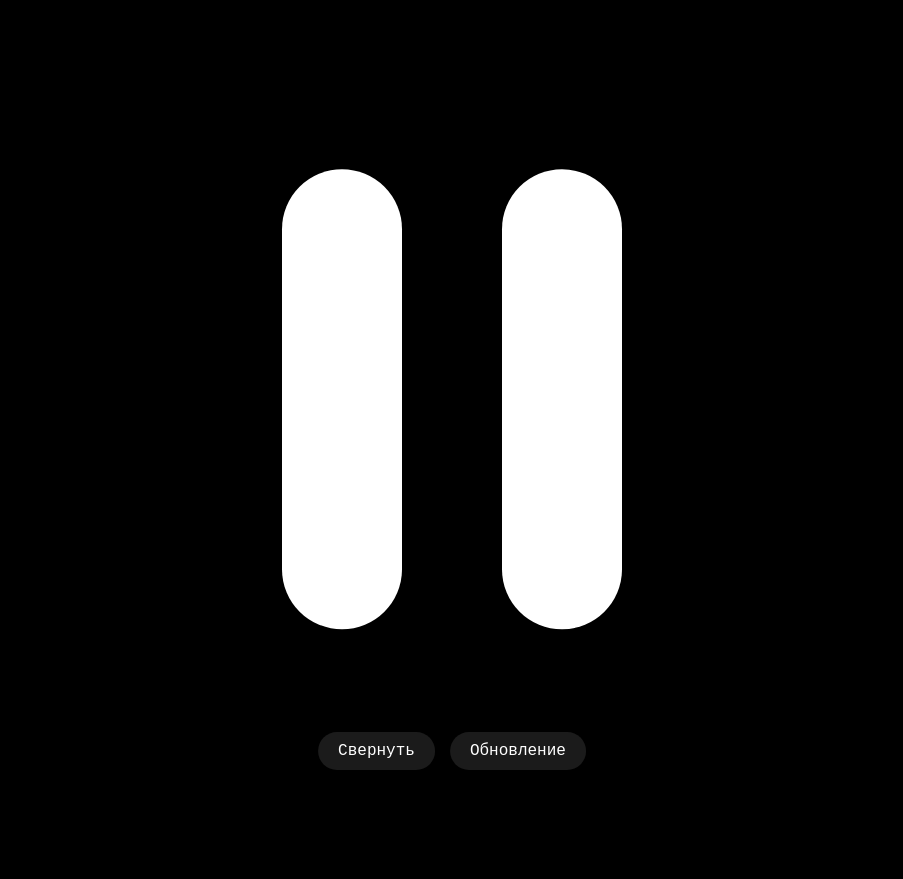
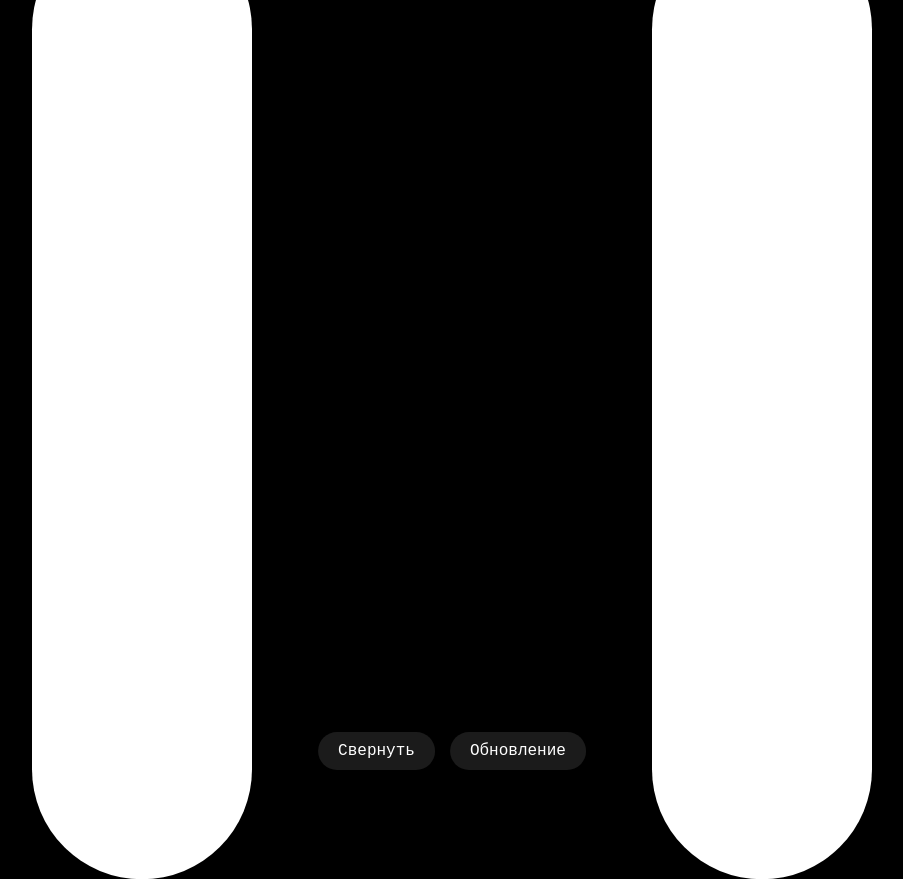
Before and after one commit to Blue-Kod/R2, a Flask app: page / in a window 1280 px wide. Shown: the whole page, without its empty margins (188-1091 px from the left). Before the commit the page ends 770 px from the top, so only its background shows below. Run offline with Flask 2, Linux system fonts and the light colour scheme.

Commit message:
Update screen.html

```diff
--- a/templates/screen.html
+++ b/templates/screen.html
@@ -30,16 +30,16 @@
             display: flex;
             justify-content: center;
             align-items: center;
-            gap: 100px;
+            gap: 400px;
             background: black;
             z-index: 10;
         }
         /* Глаз – тонкий, белый */
         .eye {
-            width: 120px;
-            height: 460px;
+            width: 220px;
+            height: 960px;
             background-color: #fff;
-            border-radius: 60px;
+            border-radius: 120px;
             transition: transform 0.1s ease; /* для моргания */
             transform-origin: center center;
         }
```
